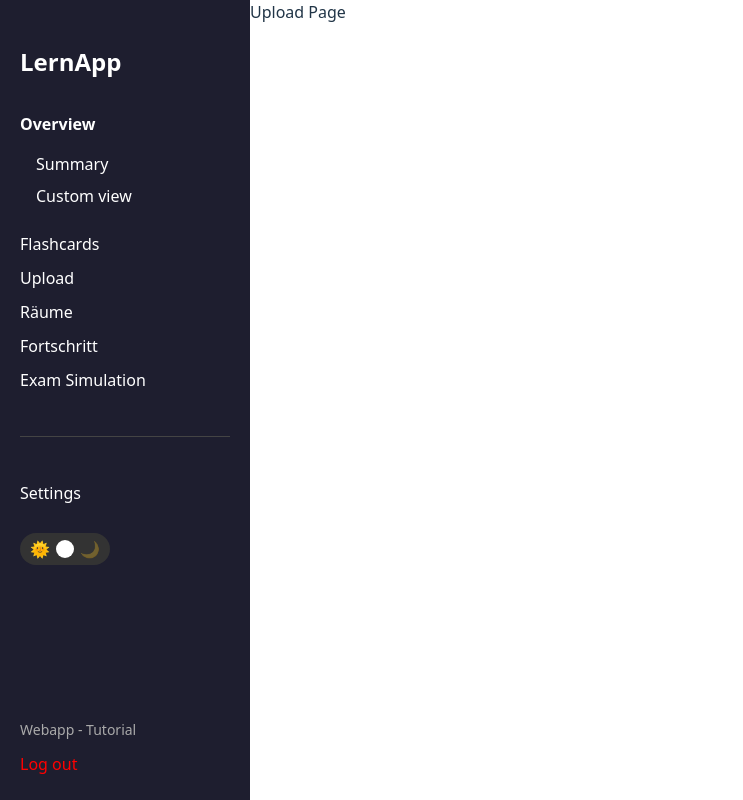
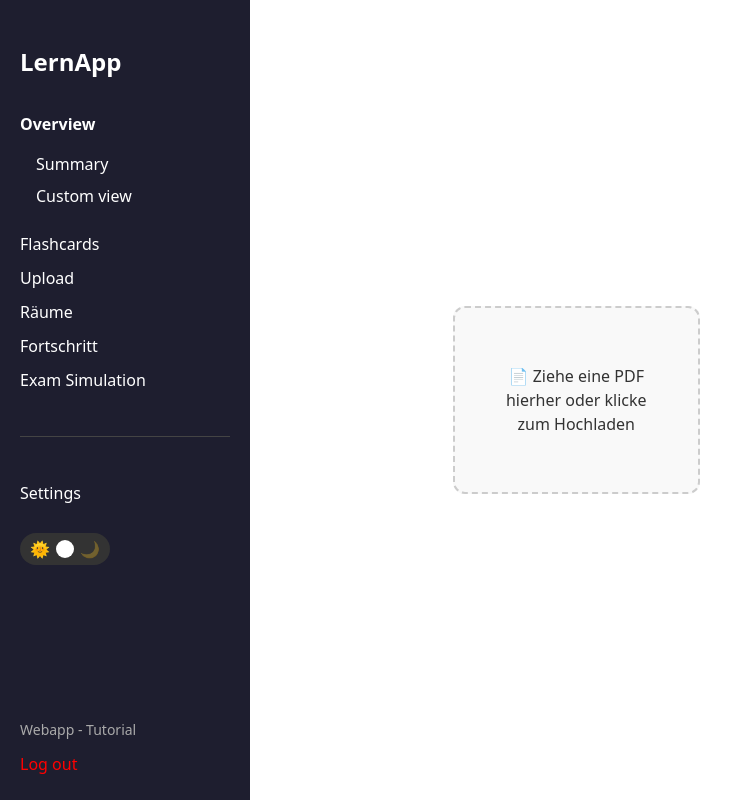
Before and after one commit to harryfiziert/JAMHUB, a React (Vite) app in the folder frontend/: page /upload in a window 1280 px wide. Shown: the whole page, without its empty margins (0-743 px from the left). Built offline with nearby package versions, Linux system fonts and the light colour scheme.

Commit message:
upload.tsx wurde hinzugefügt

```diff
--- a/frontend/src/App.jsx
+++ b/frontend/src/App.jsx
@@ -1,10 +1,11 @@
 import React from "react";
 import { BrowserRouter as Router, Routes, Route } from "react-router-dom";
-import Sidebar from "./components/Sidebar";
+import Sidebar from "./components/SideBar";
 import Register from "./components/Register";
 import Login from "./components/Login";
 import Profile from "./components/Profile";
 import Dashboard from "./components/Dashboard";
+import Upload from "./components/Upload";
 
 function App() {
   return (
@@ -16,11 +17,19 @@ function App() {
           </div>
 
           {/* Hauptinhalt mit voller Breite */}
-          <div style={{ flexGrow: 1, overflowX: "hidden" }}>
+          <div
+              style={{
+                flexGrow: 1,
+                width: "100%",
+                display: "flex",
+                flexDirection: "column",
+                overflowX: "hidden",
+              }}
+          >
             <Routes>
               <Route path="/dashboard" element={<Dashboard />} />
+              <Route path="/upload" element={<Upload />} />
               <Route path="/flashcards" element={<div>Flashcards Page</div>} />
-              <Route path="/upload" element={<div>Upload Page</div>} />
               <Route path="/rooms" element={<div>Rooms Page</div>} />
               <Route path="/progress" element={<div>Progress Page</div>} />
               <Route path="/exam" element={<div>Exam Simulation Page</div>} />
--- a/frontend/src/components/Dashboard.jsx
+++ b/frontend/src/components/Dashboard.jsx
@@ -59,7 +59,9 @@ const Dashboard = () => {
 
             {/* Card Grid */}
             <div style={styles.grid}>
-                <div style={{ ...styles.card, backgroundColor: "#1e1e2f", color: "white" }}>
+                <div
+                    style={{ ...styles.card, backgroundColor: "#1e1e2f", color: "white" }}
+                >
                     <h3>FlashCards Set</h3>
                     <button style={styles.button}>Bearbeiten</button>
                 </div>
@@ -87,7 +89,10 @@ const Dashboard = () => {
                 </div>
                 <div style={styles.chart}>
                     <ResponsiveContainer width="100%" height={250}>
-                        <BarChart data={chartData} margin={{ top: 10, right: 20, left: 0, bottom: 0 }}>
+                        <BarChart
+                            data={chartData}
+                            margin={{ top: 10, right: 20, left: 0, bottom: 0 }}
+                        >
                             <CartesianGrid strokeDasharray="3 3" />
                             <XAxis dataKey="day" />
                             <YAxis />
@@ -109,10 +114,11 @@ const styles = {
         fontFamily: "Arial, sans-serif",
         backgroundColor: "#f6f6f6",
         minHeight: "100vh",
+        width: "100%",
         boxSizing: "border-box",
-        width: "100%",
-        maxWidth: "none",
-        flexGrow: 1,
+        display: "flex",
+        flexDirection: "column",
+        flexGrow: 1, // WICHTIG: Nimmt gesamten Platz ein
     },
     header: {
         display: "flex",
@@ -168,7 +174,7 @@ const styles = {
     },
     grid: {
         display: "grid",
-        gridTemplateColumns: "repeat(3, 1fr)",
+        gridTemplateColumns: "repeat(auto-fit, minmax(250px, 1fr))",
         gap: "24px",
         marginBottom: "40px",
     },
--- /dev/null
+++ b/frontend/src/components/Upload.tsx
@@ -0,0 +1,72 @@
+import React, { useRef, useState } from "react";
+
+const Upload = () => {
+    const fileInputRef = useRef<HTMLInputElement | null>(null);
+    const [fileName, setFileName] = useState<string | null>(null);
+    const [error, setError] = useState<string | null>(null);
+
+    const handleDrop = (e: React.DragEvent<HTMLDivElement>) => {
+        e.preventDefault();
+        const file = e.dataTransfer.files[0];
+        handleFile(file);
+    };
+
+    const handleFile = (file: File) => {
+        if (file.type !== "application/pdf") {
+            setError("Nur PDF-Dateien sind erlaubt.");
+            setFileName(null);
+        } else {
+            setError(null);
+            setFileName(file.name);
+        }
+    };
+
+    return (
+        <div
+            style={{
+                height: "100%",
+                width: "100%",
+                display: "flex",
+                justifyContent: "flex-start", // Startausrichtung
+                alignItems: "center",
+                paddingLeft: "45%", // ✨ weiter nach rechts
+                boxSizing: "border-box",
+            }}
+        >
+            <div
+                onClick={() => fileInputRef.current?.click()}
+                onDragOver={(e) => e.preventDefault()}
+                onDrop={handleDrop}
+                style={{
+                    border: "2px dashed #ccc",
+                    borderRadius: "12px",
+                    padding: "40px",
+                    textAlign: "center",
+                    cursor: "pointer",
+                    width: "100%",
+                    maxWidth: "450px",
+                    backgroundColor: "#f9f9f9",
+                    boxSizing: "border-box",
+                }}
+            >
+                <p style={{ marginBottom: "16px", fontSize: "16px", color: "#333" }}>
+                    📄 Ziehe eine PDF hierher oder klicke zum Hochladen
+                </p>
+                <input
+                    type="file"
+                    accept="application/pdf"
+                    ref={fileInputRef}
+                    onChange={(e) => {
+                        const file = e.target.files?.[0];
+                        if (file) handleFile(file);
+                    }}
+                    style={{ display: "none" }}
+                />
+                {fileName && <p style={{ color: "green" }}>✅ Hochgeladen: {fileName}</p>}
+                {error && <p style={{ color: "red" }}>⚠️ {error}</p>}
+            </div>
+        </div>
+    );
+};
+
+export default Upload;
```
Also changed, not shown: frontend/tsconfig.json (added, +19 -0 lines).
